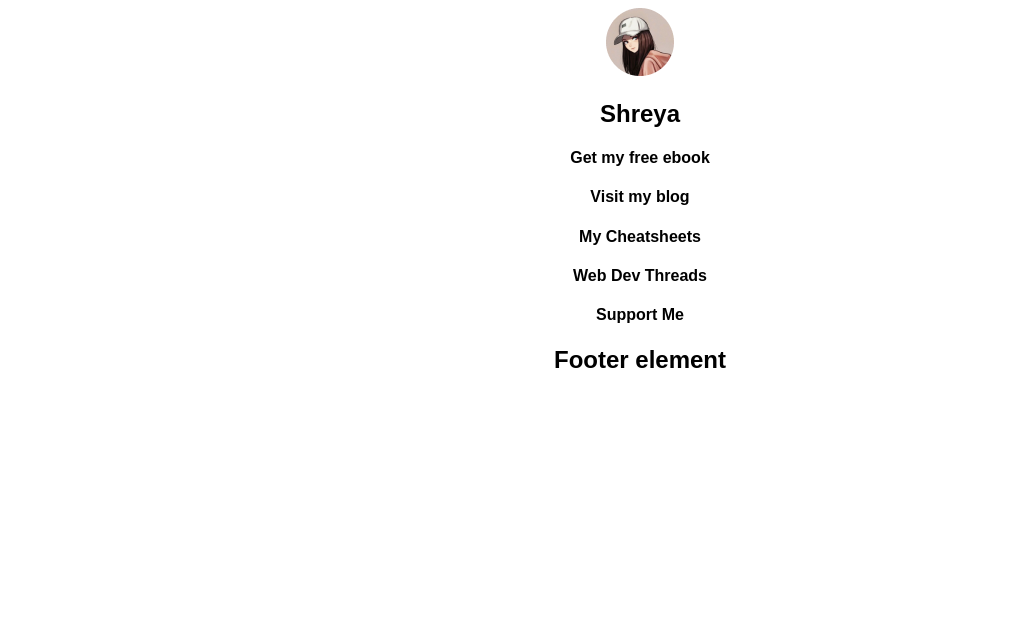
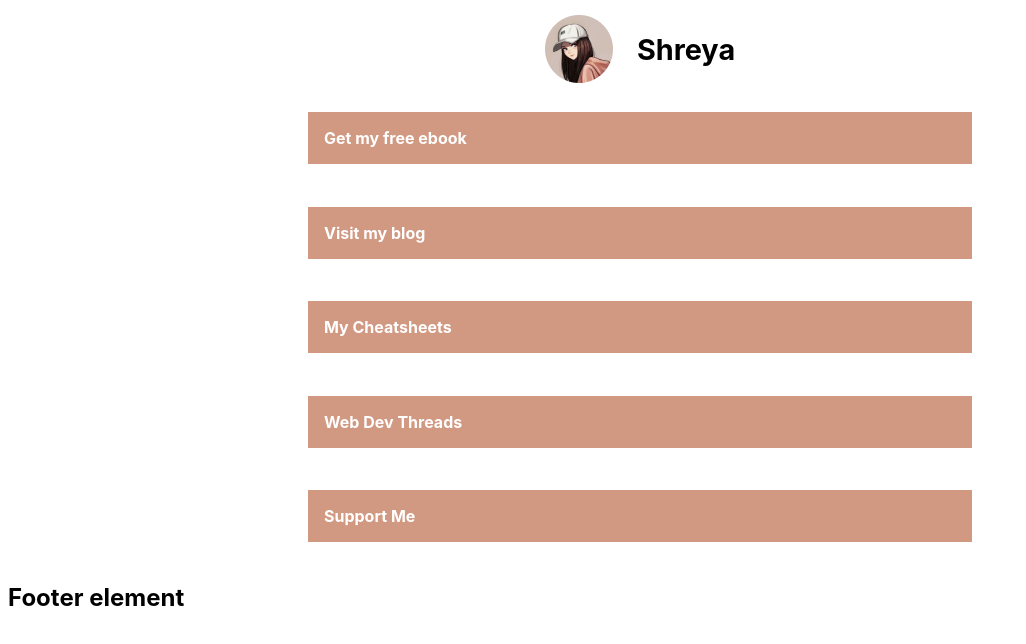
Before and after one commit to ieshreya/dev-links, a React (Create React App) app: page / in a window 1280 px wide. Shown: the top 644 px of the page, without its empty margins (0-1026 px from the left). Built offline with nearby package versions, Linux system fonts and the light colour scheme.

Commit message:
style the link components

```diff
--- a/src/components/Footer.js
+++ b/src/components/Footer.js
@@ -1,4 +1,8 @@
 function Footer() {
-	return <h2>Footer element</h2>;
+	return (
+		<div className="footer">
+			<h2>Footer element</h2>
+		</div>
+	);
 }
 export default Footer;
--- a/src/components/Info.js
+++ b/src/components/Info.js
@@ -1,6 +1,6 @@
 function Info() {
 	return (
-		<div>
+		<div className="info">
 			<img src="./profile.png" alt="profile" />
 			<h2>Shreya</h2>
 		</div>
--- a/src/components/Links.js
+++ b/src/components/Links.js
@@ -1,6 +1,6 @@
 function Links() {
 	return (
-		<div>
+		<div className="links">
 			<h4>Get my free ebook</h4>
 			<h4>Visit my blog</h4>
 			<h4>My Cheatsheets</h4>
--- a/src/styles.css
+++ b/src/styles.css
@@ -1,4 +1,29 @@
 .App {
-  font-family: sans-serif;
-  text-align: center;
+	font-family: "Inter", sans-serif;
 }
+
+.info {
+	display: flex;
+	align-items: center;
+	justify-content: center;
+}
+.info > img {
+	margin-right: 1.5rem;
+}
+
+.info > h2 {
+	font-size: 1.8rem;
+}
+.links {
+	display: flex;
+	flex-direction: column;
+	align-items: center;
+	justify-content: space-around;
+}
+
+.links > h4 {
+	background: #d29982;
+	color: #fff;
+	padding: 16px;
+	width: 50%;
+}
```
